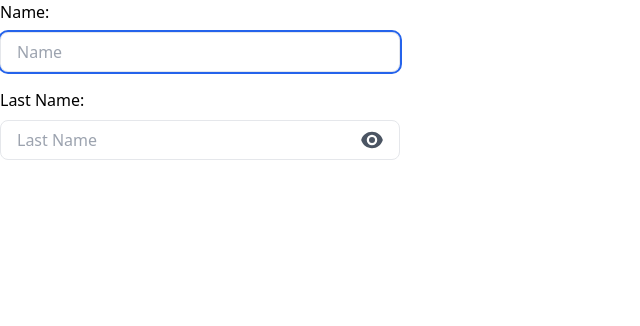
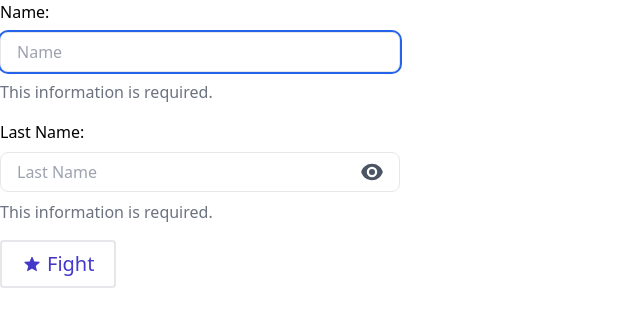
Before and after one commit to PablloZz/lunaedge-test, a React (Vite) app: page / in a window 1280 px wide. Shown: the top 326 px of the page, without its empty margins (0-640 px from the left). Built offline with nearby package versions, Linux system fonts and the light colour scheme.

Commit message:
le-05: + button component

```diff
--- a/src/libs/components/app/libs/components/app-form/app-form.tsx
+++ b/src/libs/components/app/libs/components/app-form/app-form.tsx
@@ -1,5 +1,5 @@
 import { useForm } from "react-hook-form";
-import {  Input } from "~/libs/components/components.js";
+import { Button, Input } from "~/libs/components/components.js";
 import { AppFormFields } from "./libs/types/app-form-fields.type.js";
 import { DEFAULT_APP_FORM_VALUES } from "./libs/constants/constants.js";
 
@@ -27,7 +27,7 @@ const AppForm: React.FC = () => {
         variant="text"
         label="Name:"
         placeholder="Name"
-        isRequired
+        required
       />
       <Input
         {...register("lastName", {
@@ -38,8 +38,9 @@ const AppForm: React.FC = () => {
         variant="password"
         label="Last Name:"
         placeholder="Last Name"
-        isRequired
+        required
       />
+      <Button variant="outline" icon="star" />
     </form>
   );
 };
--- /dev/null
+++ b/src/libs/components/button/button.tsx
@@ -0,0 +1,34 @@
+import { Icon } from "../icon/icon.js";
+import { getButtonStyles } from "./libs/helpers/helpers.js";
+import { type ButtonIcon, type ButtonVariant } from "./libs/types/types.js";
+
+type Properties = {
+  variant: ButtonVariant;
+  className?: string;
+  disabled?: boolean;
+  icon?: ButtonIcon;
+  iconClassName?: string;
+};
+
+const Button: React.FC<Properties> = ({
+  variant,
+  className = "",
+  disabled,
+  icon,
+  iconClassName = "",
+}) => (
+  <button
+    disabled={disabled}
+    className={`${getButtonStyles(variant, icon)} ${className}`}
+  >
+    {icon && (
+      <Icon
+        iconName={icon}
+        className={`flex items-center justify-center h-[1em] w-[1em] text-inherit ${iconClassName}`}
+      />
+    )}
+    Fight
+  </button>
+);
+
+export { Button };
--- a/src/libs/components/components.ts
+++ b/src/libs/components/components.ts
@@ -1,3 +1,4 @@
 export { Icon } from "./icon/icon.js";
 export { Input } from "./input/input.js";
 export { App } from "./app/app.js";
+export { Button } from "./button/button.js";
```
